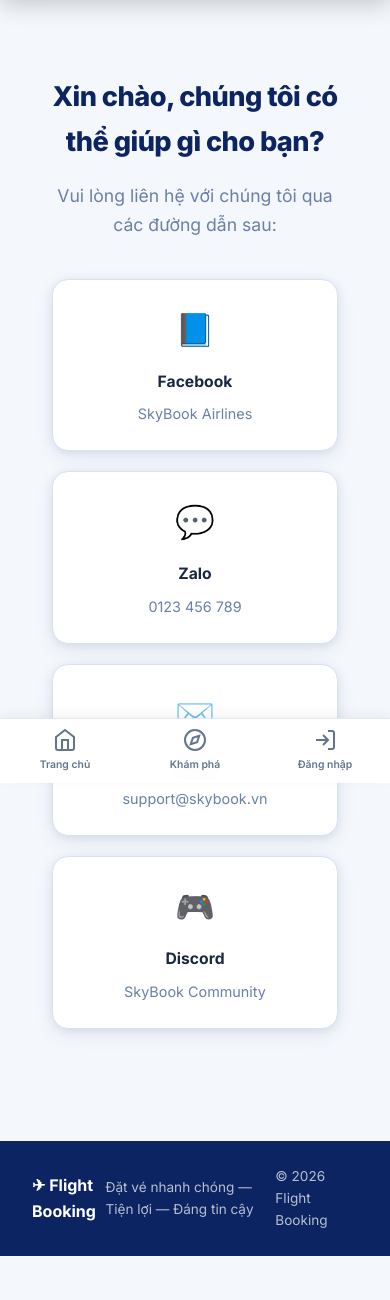
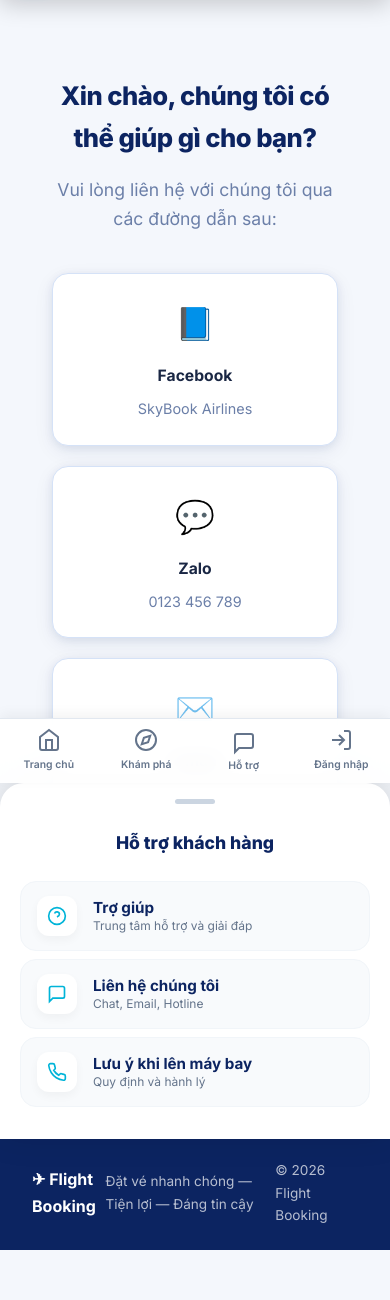
Before and after one commit to hoangKhuong55551/BuyFlightsTickets, a Django app: page /contact/ in a window 390 px wide. Shown: the part 61-1361 px from the top of the page. After the commit the page ends 1311 px from the top, so only its background shows below. Run offline with Django 5.2, Linux system fonts and the light colour scheme.

Commit message:
mobile part 4

```diff
--- a/templates/flights/contact_us.html
+++ b/templates/flights/contact_us.html
@@ -4,10 +4,17 @@
 
 {% block content %}
 <div style="max-width: 800px; margin: 0 auto; padding: 40px 20px; text-align: center;">
-    <h1 style="font-weight: 800; color: var(--navy); margin-bottom: 16px;">Xin chào, chúng tôi có thể giúp gì cho bạn?</h1>
+    <style>
+        .contact-h1 { font-weight: 800; color: var(--navy); margin-bottom: 16px; font-size: 2.2rem; }
+        @media (max-width: 480px) {
+            .contact-h1 { font-size: 1.6rem; }
+            .contact-grid { grid-template-columns: 1fr !important; }
+        }
+    </style>
+    <h1 class="contact-h1">Xin chào, chúng tôi có thể giúp gì cho bạn?</h1>
     <p style="font-size: 1.1rem; color: var(--muted); margin-bottom: 40px;">Vui lòng liên hệ với chúng tôi qua các đường dẫn sau:</p>
 
-    <div style="display: grid; grid-template-columns: repeat(auto-fit, minmax(200px, 1fr)); gap: 20px; max-width: 600px; margin: 0 auto;">
+    <div class="contact-grid" style="display: grid; grid-template-columns: repeat(auto-fit, minmax(200px, 1fr)); gap: 20px; max-width: 600px; margin: 0 auto;">
 
         <a href="#" style="background: white; border: 1px solid var(--border); border-radius: 16px; padding: 24px; text-align: center; text-decoration: none; color: var(--text); box-shadow: var(--shadow); transition: transform 0.2s;">
             <div style="font-size: 2rem; margin-bottom: 12px; color: #1877F2;">📘</div>
--- a/templates/partials/navbar.html
+++ b/templates/partials/navbar.html
@@ -42,6 +42,8 @@
         </div>
       </div>
     </nav>
+
+
 
     <!-- Auth actions (right) -->
     <div class="nav-actions">
@@ -112,14 +114,103 @@
     <svg width="24" height="24" viewBox="0 0 24 24" fill="none" stroke="currentColor" stroke-width="2"><rect x="4" y="4" width="16" height="16" rx="2" ry="2"></rect><rect x="9" y="9" width="6" height="6"></rect><line x1="9" y1="1" x2="9" y2="4"></line><line x1="15" y1="1" x2="15" y2="4"></line><line x1="9" y1="20" x2="9" y2="23"></line><line x1="15" y1="20" x2="15" y2="23"></line><line x1="20" y1="9" x2="23" y2="9"></line><line x1="20" y1="14" x2="23" y2="14"></line><line x1="1" y1="9" x2="4" y2="9"></line><line x1="1" y1="14" x2="4" y2="14"></line></svg>
     <span>Vé của tôi</span>
   </a>
+  <button type="button" class="taskbar-item" onclick="toggleMobileSupport()" style="background:transparent; border:none; outline:none; padding:0; cursor:pointer; font-family:inherit;">
+    <svg width="24" height="24" viewBox="0 0 24 24" fill="none" stroke="currentColor" stroke-width="2"><path d="M21 15a2 2 0 0 1-2 2H7l-4 4V5a2 2 0 0 1 2-2h14a2 2 0 0 1 2 2z"></path></svg>
+    <span>Hỗ trợ</span>
+  </button>
   <a href="{% url 'logout' %}" class="taskbar-item">
     <svg width="24" height="24" viewBox="0 0 24 24" fill="none" stroke="currentColor" stroke-width="2"><path d="M9 21H5a2 2 0 0 1-2-2V5a2 2 0 0 1 2-2h4"></path><polyline points="16 17 21 12 16 7"></polyline><line x1="21" y1="12" x2="9" y2="12"></line></svg>
     <span>Đăng xuất</span>
   </a>
   {% else %}
+  <button type="button" class="taskbar-item" onclick="toggleMobileSupport()" style="background:transparent; border:none; outline:none; padding:0; cursor:pointer; font-family:inherit;">
+    <svg width="24" height="24" viewBox="0 0 24 24" fill="none" stroke="currentColor" stroke-width="2"><path d="M21 15a2 2 0 0 1-2 2H7l-4 4V5a2 2 0 0 1 2-2h14a2 2 0 0 1 2 2z"></path></svg>
+    <span>Hỗ trợ</span>
+  </button>
   <a href="{% url 'login' %}" class="taskbar-item {% if request.resolver_match.url_name == 'login' %}active{% endif %}">
     <svg width="24" height="24" viewBox="0 0 24 24" fill="none" stroke="currentColor" stroke-width="2"><path d="M15 3h4a2 2 0 0 1 2 2v14a2 2 0 0 1-2 2h-4M10 17l5-5-5-5M13.8 12H3"/></svg>
     <span>Đăng nhập</span>
   </a>
   {% endif %}
 </nav>
+
+<!-- Mobile Support Bottom Sheet -->
+<div class="mobile-support-backdrop" id="mobileSupportBackdrop" onclick="toggleMobileSupport()"></div>
+<div class="mobile-support-overlay" id="mobileSupportMenu">
+  <div class="mobile-support-handle"></div>
+  <h3 style="margin: 0 0 16px; font-weight: 800; color: var(--navy); font-size: 1.1rem; text-align: center;">Hỗ trợ khách hàng</h3>
+
+  <a href="{% url 'help_center' %}" class="mobile-support-item">
+    <div class="msi-icon"><svg width="20" height="20" viewBox="0 0 24 24" fill="none" stroke="currentColor" stroke-width="2"><circle cx="12" cy="12" r="10"></circle><path d="M9.09 9a3 3 0 0 1 5.83 1c0 2-3 3-3 3"></path><line x1="12" y1="17" x2="12.01" y2="17"></line></svg></div>
+    <div class="msi-text">
+      <strong>Trợ giúp</strong>
+      <span>Trung tâm hỗ trợ và giải đáp</span>
+    </div>
+  </a>
+
+  <a href="{% url 'contact_us' %}" class="mobile-support-item">
+    <div class="msi-icon"><svg width="20" height="20" viewBox="0 0 24 24" fill="none" stroke="currentColor" stroke-width="2"><path d="M21 15a2 2 0 0 1-2 2H7l-4 4V5a2 2 0 0 1 2-2h14a2 2 0 0 1 2 2z"></path></svg></div>
+    <div class="msi-text">
+      <strong>Liên hệ chúng tôi</strong>
+      <span>Chat, Email, Hotline</span>
+    </div>
+  </a>
+
+  <a href="{% url 'boarding_guidelines' %}" class="mobile-support-item">
+    <div class="msi-icon"><svg width="20" height="20" viewBox="0 0 24 24" fill="none" stroke="currentColor" stroke-width="2"><path d="M22 16.92v3a2 2 0 0 1-2.18 2 19.79 19.79 0 0 1-8.63-3.07 19.5 19.5 0 0 1-6-6 19.79 19.79 0 0 1-3.07-8.67A2 2 0 0 1 4.11 2h3a2 2 0 0 1 2 1.72 12.84 12.84 0 0 0 .7 2.81 2 2 0 0 1-.45 2.11L8.09 9.91a16 16 0 0 0 6 6l1.27-1.27a2 2 0 0 1 2.11-.45 12.84 12.84 0 0 0 2.81.7A2 2 0 0 1 22 16.92z"></path></svg></div>
+    <div class="msi-text">
+      <strong>Lưu ý khi lên máy bay</strong>
+      <span>Quy định và hành lý</span>
+    </div>
+  </a>
+</div>
+
+<style>
+  /* Mobile Support Sheet CSS */
+  .mobile-support-backdrop {
+    display: none; position: fixed; inset: 0; background: rgba(15, 31, 61, 0.4);
+    backdrop-filter: blur(2px); z-index: 9997; opacity: 0; transition: opacity 0.3s;
+  }
+  .mobile-support-overlay {
+    display: none; /* Hidden by default on desktop */
+  }
+
+  @media (max-width: 900px) {
+    .mobile-support-overlay {
+      display: flex; position: fixed; bottom: 0; left: 0; right: 0;
+      background: white; border-top-left-radius: 24px; border-top-right-radius: 24px;
+      box-shadow: 0 -10px 40px rgba(0,0,0,0.15); z-index: 9998;
+      padding: 16px 20px 32px; flex-direction: column; gap: 8px;
+      transform: translateY(100%); transition: transform 0.3s cubic-bezier(0.16, 1, 0.3, 1);
+      padding-bottom: calc(32px + env(safe-area-inset-bottom));
+    }
+  }
+  .mobile-support-handle {
+    width: 40px; height: 5px; background: #cbd5e1; border-radius: 99px; margin: 0 auto 16px;
+  }
+  .mobile-support-item {
+    display: flex; align-items: center; gap: 16px; padding: 14px 16px;
+    background: #f8fafc; border-radius: 16px; border: 1px solid #f1f5f9;
+    text-decoration: none !important; transition: background 0.2s;
+  }
+  .mobile-support-item:active { background: #e2e8f0; }
+  .msi-icon {
+    width: 40px; height: 40px; border-radius: 12px; background: white;
+    display: flex; align-items: center; justify-content: center; color: #00B4D8;
+    box-shadow: 0 4px 10px rgba(0,0,0,0.04); flex-shrink: 0;
+  }
+  .msi-text { display: flex; flex-direction: column; line-height: 1.3; }
+  .msi-text strong { color: var(--navy); font-size: 0.95rem; font-weight: 700; }
+  .msi-text span { color: #64748b; font-size: 0.75rem; }
+
+  /* Show state */
+  body.show-mobile-support { overflow: hidden; }
+  body.show-mobile-support .mobile-support-backdrop { display: block; opacity: 1; }
+  body.show-mobile-support .mobile-support-overlay { transform: translateY(0); }
+</style>
+
+<script>
+  function toggleMobileSupport() {
+    document.body.classList.toggle('show-mobile-support');
+  }
+</script>
```
Also changed, not shown: templates/flights/boarding_guidelines.html (+7 -1 lines), templates/flights/help_center.html (+23 -3 lines).
